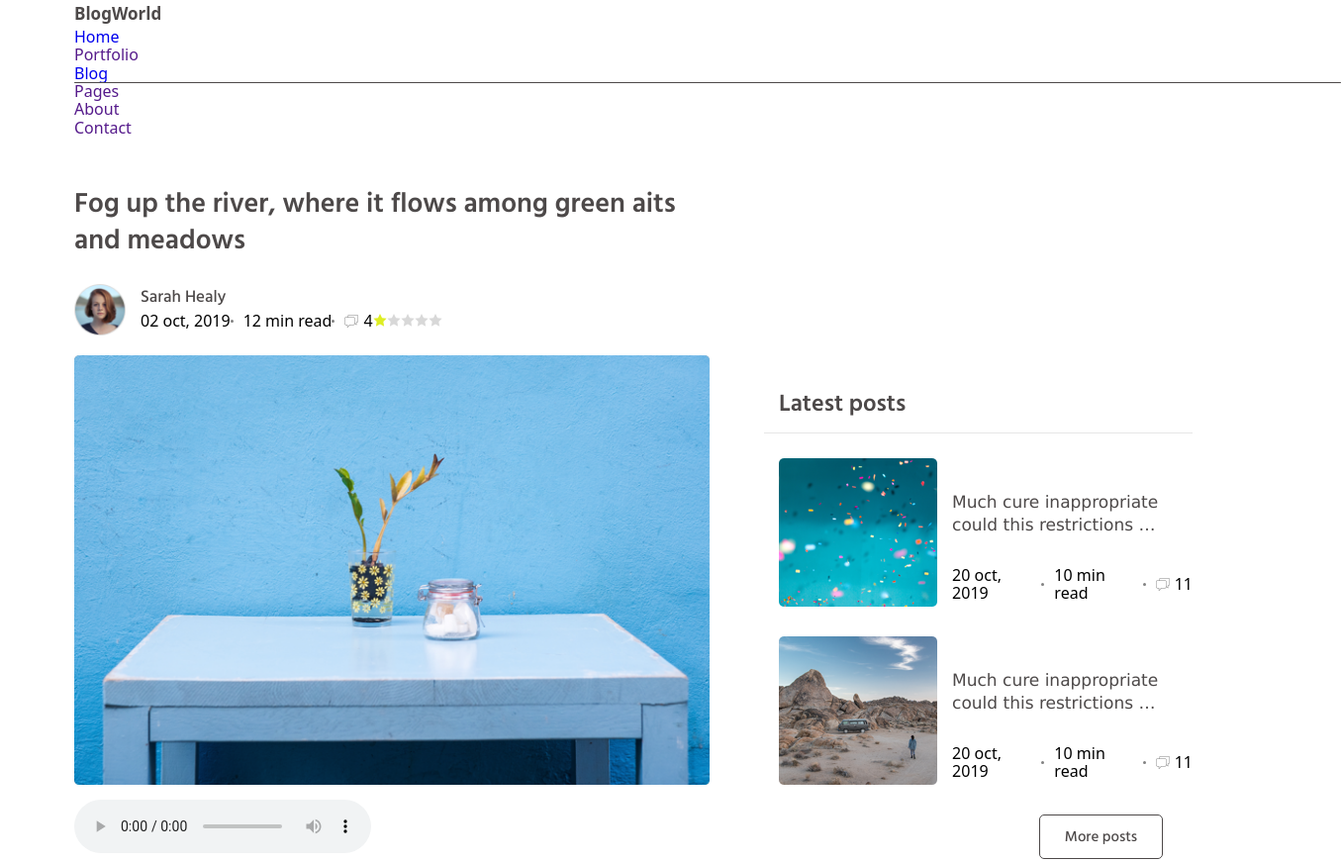
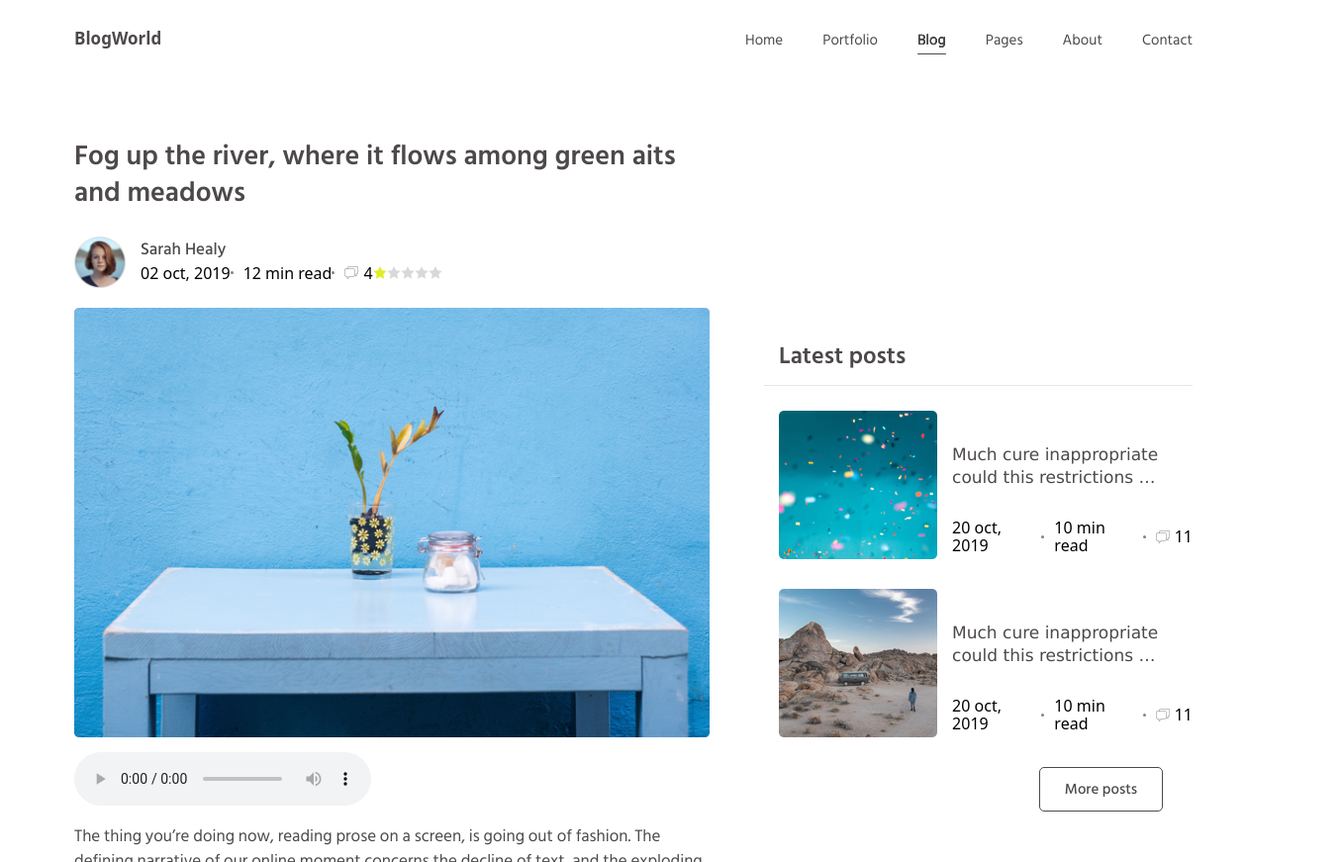
Before and after one commit to DenysPetrenk0/HomeWork-EPAM, a website: page post.html in a window 1280 px wide. Shown: the top 871 px of the page at 99% size, 1355 px wide, since content can reach past the window. Drawn offline with nearby package versions, Linux system fonts and the light colour scheme.

Commit message:
bug fix styles

```diff
--- a/post.html
+++ b/post.html
@@ -19,30 +19,29 @@
       href="https://cdnjs.cloudflare.com/ajax/libs/animate.css/4.1.1/animate.min.css"
     />
   </head>
-
   <body>
-    <header class="header_blog">
+    <header class="header__blog">
       <div class="container">
-        <nav class="header_nav">
+        <nav class="header__navigation">
           <a href="./index.html" class="logo">BlogWorld</a>
-          <ul class="header_list">
-            <li class="header_item">
-              <a href="./index.html" class="header_nav-link">Home</a>
+          <ul class="header__menu">
+            <li class="header__menu__item">
+              <a href="./index.html" class="header__menu__link">Home</a>
             </li>
-            <li class="header_item">
-              <a href="" class="header_nav-link">Portfolio</a>
+            <li class="header__menu__item">
+              <a href="#portfolio" class="header__menu__link">Portfolio</a>
             </li>
-            <li class="header_item">
-              <a href="./blog.html" class="header_nav-link current">Blog</a>
+            <li class="header__menu__item">
+              <a href="./blog.html" class="header__menu__link current">Blog</a>
             </li>
-            <li class="header_item">
-              <a href="" class="header_nav-link">Pages</a>
+            <li class="header__menu__item">
+              <a href="" class="header__menu__link">Pages</a>
             </li>
-            <li class="header_item">
-              <a href="" class="header_nav-link">About</a>
+            <li class="header__menu__item">
+              <a href="#about" class="header__menu__link">About</a>
             </li>
-            <li class="header_item">
-              <a href="" class="header_nav-link">Contact</a>
+            <li class="header__menu__item">
+              <a href="#contact" class="header__menu__link">Contact</a>
             </li>
           </ul>
         </nav>
--- a/sass/layout/_blog.scss
+++ b/sass/layout/_blog.scss
@@ -51,7 +51,6 @@
   cursor: url(../images/atoms/pointer-5.svg), pointer;
 
   &_info {
-    // position: relative;
     margin-left: 40px;
     background-color: #fcf6f6;
   }
@@ -67,6 +66,21 @@
 
   &:hover {
     box-shadow: 0 11px 20px -13px #6d6d6d;
+  }
+
+  &_comment {
+    position: relative;
+    padding: 17px 27px;
+    background-color: #fcf6f6;
+
+    &_author {
+      display: flex;
+      margin-bottom: 40px;
+    }
+  }
+
+  &__padding {
+    padding-top: 80px;
   }
 }
 
@@ -156,13 +170,3 @@
     margin: 0 auto;
   }
 }
-
-.blog_comment {
-  position: relative;
-  padding: 17px 27px;
-
-  &_author {
-    display: flex;
-    margin-bottom: 40px;
-  }
-}
--- a/sass/layout/_header_blog.scss
+++ b/sass/layout/_header_blog.scss
@@ -1,6 +1,9 @@
 /** @format */
-.header_blog {
-  width: 1440px;
+.header__blog {
+  position: fixed;
+  z-index: 10;
+  width: 100%;
+  background: #fff;
 }
 
 .logo {
--- a/sass/layout/_post.scss
+++ b/sass/layout/_post.scss
@@ -1,7 +1,7 @@
 /** @format */
 .post_container {
   display: flex;
-  padding-top: 50px;
+  padding-top: 140px;
 }
 
 .post_info {
@@ -64,6 +64,7 @@
     padding: 10px 14px;
     margin-left: 15px;
     margin-bottom: 15px;
+    cursor: url(../images/atoms/pointer-4.svg), pointer;
   }
 }
 
@@ -200,6 +201,21 @@
 .Reviews {
   padding-top: 23px;
 
+  &_list {
+    position: relative;
+
+    &::before {
+      z-index: 0;
+      top: 0;
+      left: 30px;
+      position: absolute;
+      content: "";
+      height: 100%;
+      width: 2px;
+      background: #dddddd;
+    }
+  }
+
   &_title {
     font-family: Hind Siliguri;
     color: var(--primery-color);
--- a/sass/main.scss
+++ b/sass/main.scss
@@ -7,6 +7,7 @@
 @import "./utils/fonts";
 
 @import "./layout/header";
+@import "./layout/header_blog";
 @import "./layout/hero";
 @import "./layout/about_us";
 @import "./layout/latest_posts";
```
Also changed, not shown: blog.html (+9 -2 lines), css/main.css, css/main.min.css, 2 other files.
